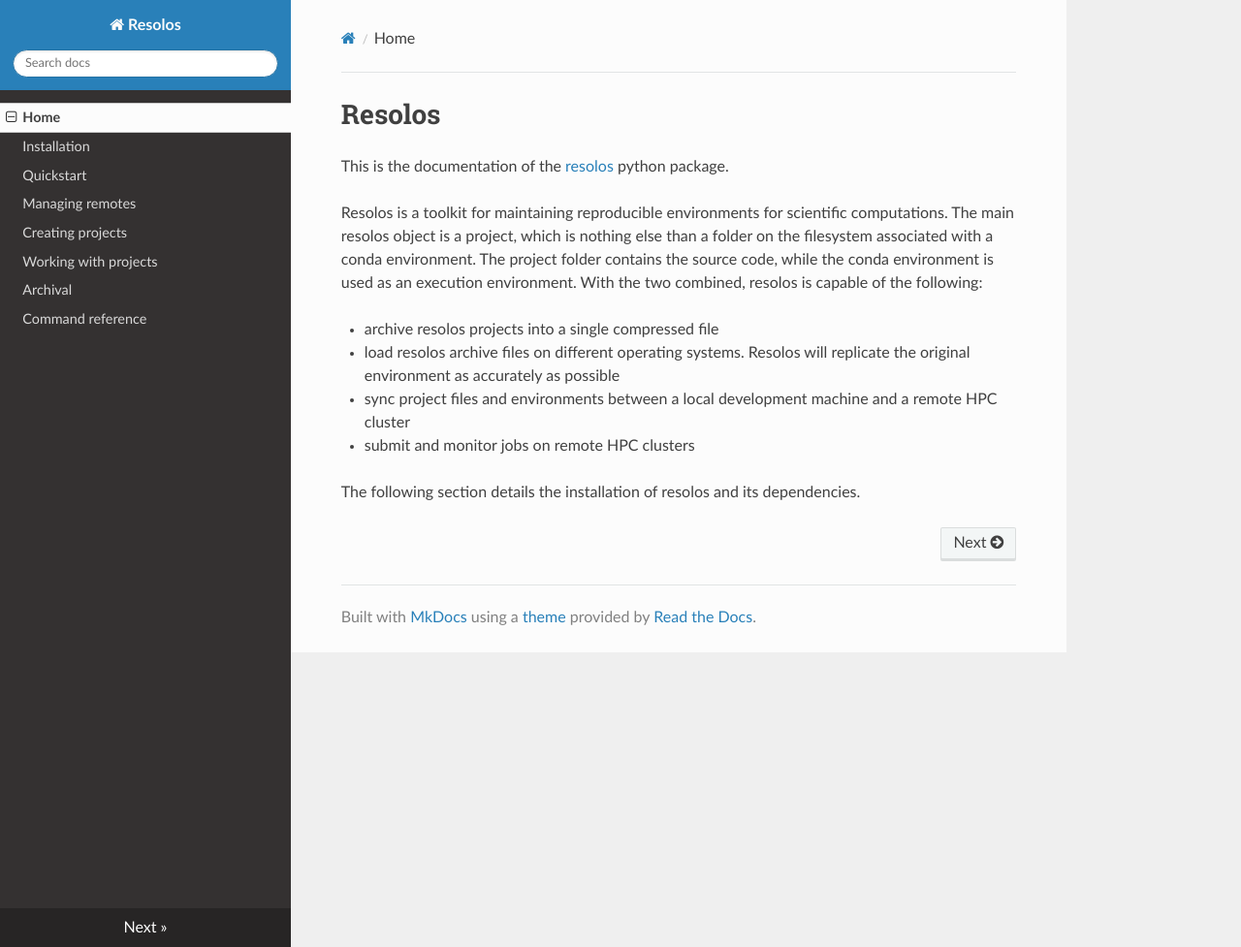
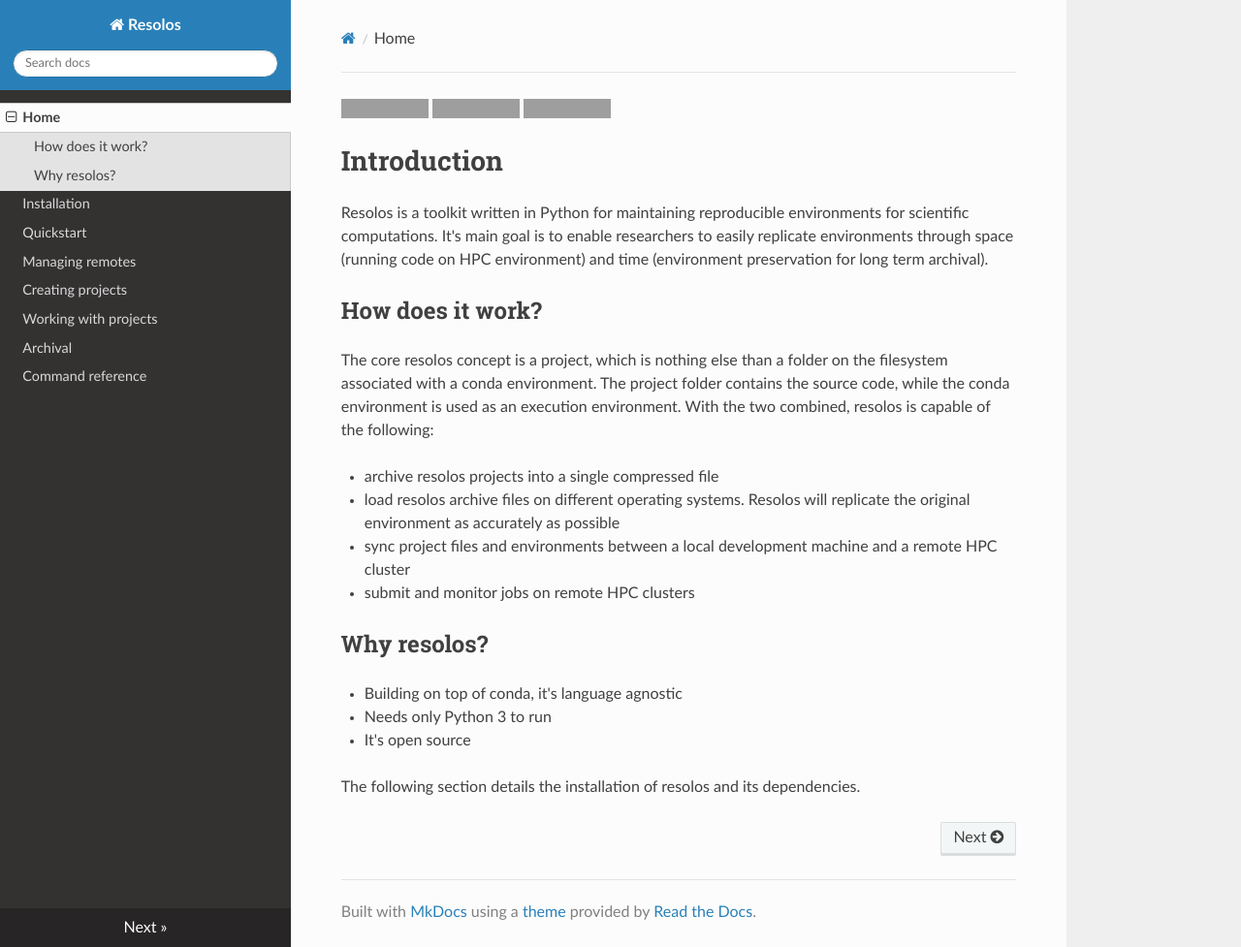
Before and after one commit to nuvolos-cloud/resolos, an MkDocs documentation site: the page built from docs/index.md, in a window 1280 px wide and 977 px high. Shown: the whole window at 97% size. Built offline with MkDocs 1.6.1, drawn with Linux system fonts in a browser that asks for light colours; nearby versions of some CDN libraries; grey boxes are pictures that could not be loaded.

Commit message:
Updated docs frontpage

```diff
--- a/docs/index.md
+++ b/docs/index.md
@@ -1,9 +1,16 @@
-# Resolos
+[![PyPI version](https://badge.fury.io/py/resolos.svg)](https://pypi.org/project/resolos/)
+[![GitHub version](https://badge.fury.io/gh/nuvolos-cloud%2Fresolos.svg)](https://github.com/nuvolos-cloud/resolos)
+[![Integration tests](https://github.com/nuvolos-cloud/resolos/actions/workflows/salid-integration-test.yaml/badge.svg)](https://github.com/nuvolos-cloud/resolos/actions/workflows/salid-integration-test.yaml)
 
-This is the documentation of the [resolos](https://github.com/nuvolos-cloud/resolos) python package.
+# Introduction
 
-Resolos is a toolkit for maintaining reproducible environments for scientific computations.
-The main resolos object is a project, which is nothing else than a folder on the filesystem associated
+Resolos is a toolkit written in Python for maintaining reproducible environments for scientific computations.
+It's main goal is to enable researchers to easily replicate environments through space (running code on HPC environment)
+and time (environment preservation for long term archival).
+
+## How does it work?
+
+The core resolos concept is a project, which is nothing else than a folder on the filesystem associated
 with a conda environment. The project folder contains the source code, while the conda environment is
 used as an execution environment. With the two combined, resolos is capable of the following:
 
@@ -13,4 +20,10 @@ as accurately as possible
 - sync project files and environments between a local development machine and a remote HPC cluster
 - submit and monitor jobs on remote HPC clusters
 
+## Why resolos?
+
+- Building on top of conda, it's language agnostic
+- Needs only Python 3 to run
+- It's open source
+
 The following section details the installation of resolos and its dependencies.
```
Also changed, not shown: README.md (+16 -3 lines), README.rst, 2 other files.
